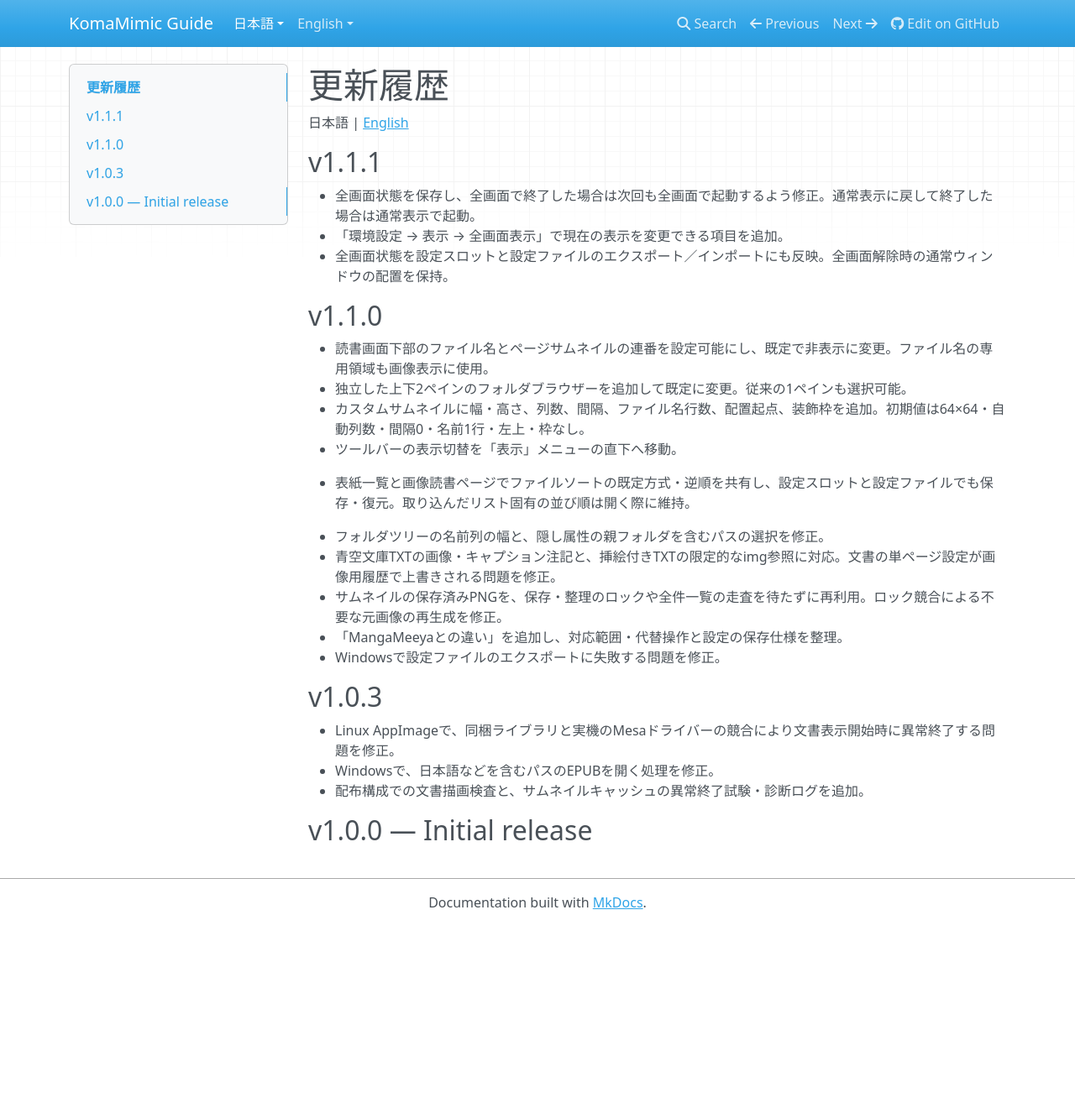
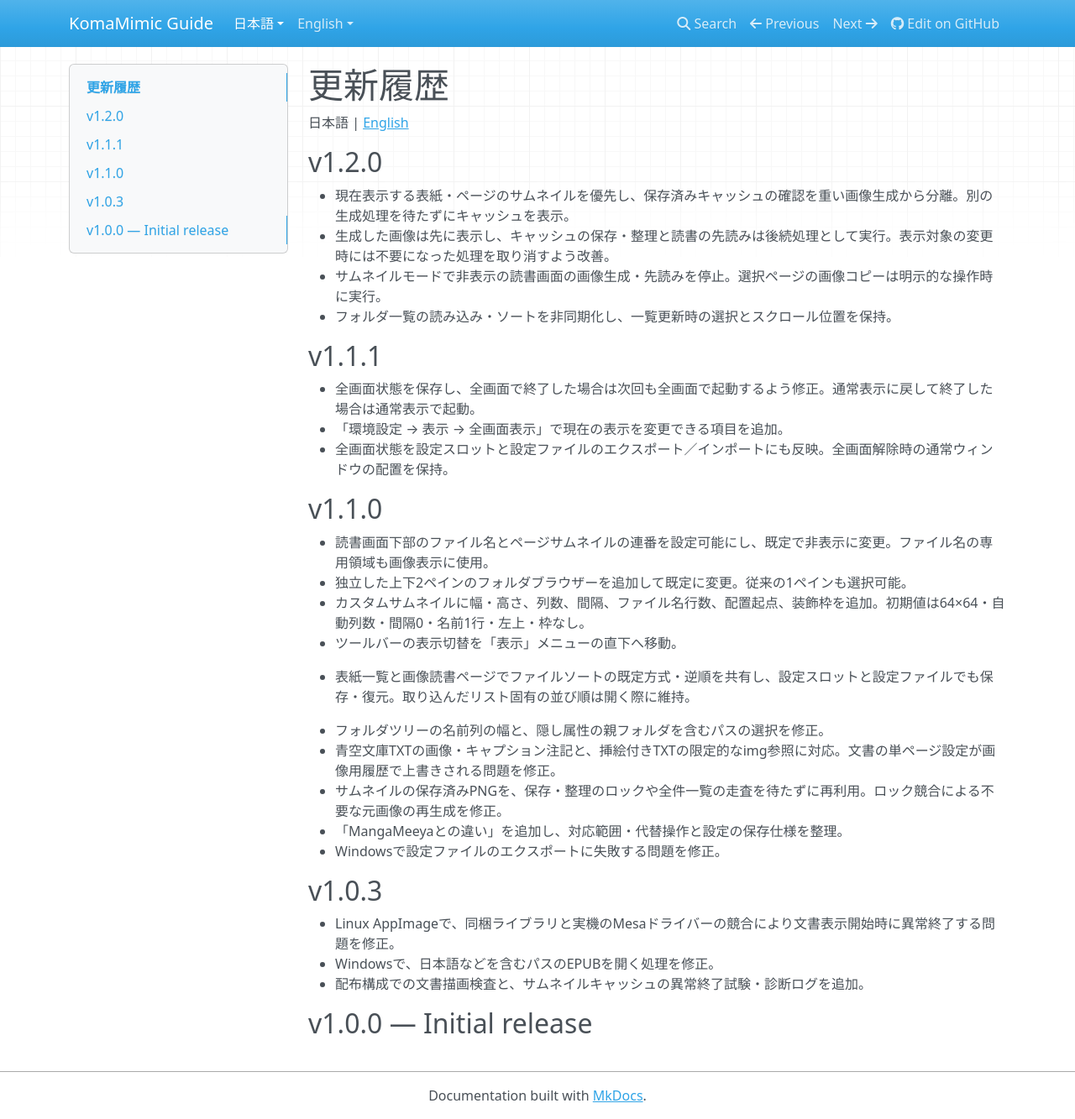
Before and after one commit to asfdrwe/KomaMimic, an MkDocs documentation site: the page built from docs/site/changelog.md, in a window 1280 px wide and 1333 px high. Shown: the whole window at 84% size. Built offline with MkDocs 1.6.1, drawn with Linux system fonts in a browser that asks for light colours; nearby versions of some CDN libraries.

Commit message:
updated to v1.2.0

```diff
--- a/CMakeLists.txt
+++ b/CMakeLists.txt
@@ -7,7 +7,7 @@ endif()
 # Migrate the old vcpkg feature; WebEngine is now a required dependency.
 list(REMOVE_ITEM VCPKG_MANIFEST_FEATURES extended-documents)
 include(cmake/WindowsFast.cmake)
-project(KomaMimic VERSION 1.1.1 LANGUAGES CXX)
+project(KomaMimic VERSION 1.2.0 LANGUAGES CXX)
 include(CTest)
 set(CMAKE_CXX_STANDARD 20)
 set(CMAKE_CXX_STANDARD_REQUIRED ON)
--- a/docs/site/changelog.md
+++ b/docs/site/changelog.md
@@ -1,6 +1,13 @@
 # 更新履歴
 
 日本語 | [English](en/changelog.md)
+
+## v1.2.0
+
+- 現在表示する表紙・ページのサムネイルを優先し、保存済みキャッシュの確認を重い画像生成から分離。別の生成処理を待たずにキャッシュを表示。
+- 生成した画像は先に表示し、キャッシュの保存・整理と読書の先読みは後続処理として実行。表示対象の変更時には不要になった処理を取り消すよう改善。
+- サムネイルモードで非表示の読書画面の画像生成・先読みを停止。選択ページの画像コピーは明示的な操作時に実行。
+- フォルダ一覧の読み込み・ソートを非同期化し、一覧更新時の選択とスクロール位置を保持。
 
 ## v1.1.1
 
--- a/vcpkg.json
+++ b/vcpkg.json
@@ -1,6 +1,6 @@
 {
   "name": "komamimic",
-  "version-string": "1.1.1",
+  "version-string": "1.2.0",
   "description": "Cross-platform comic and image viewer",
   "license": "GPL-3.0-only",
   "builtin-baseline": "9eec002df1cd109f8f104cd966a763daf9751489",
```
Also changed, not shown: README.md (+1 -0 lines), docs/developer/changelog.md (+8 -0 lines), docs/site/en/changelog.md (+7 -0 lines), 2 other files.
